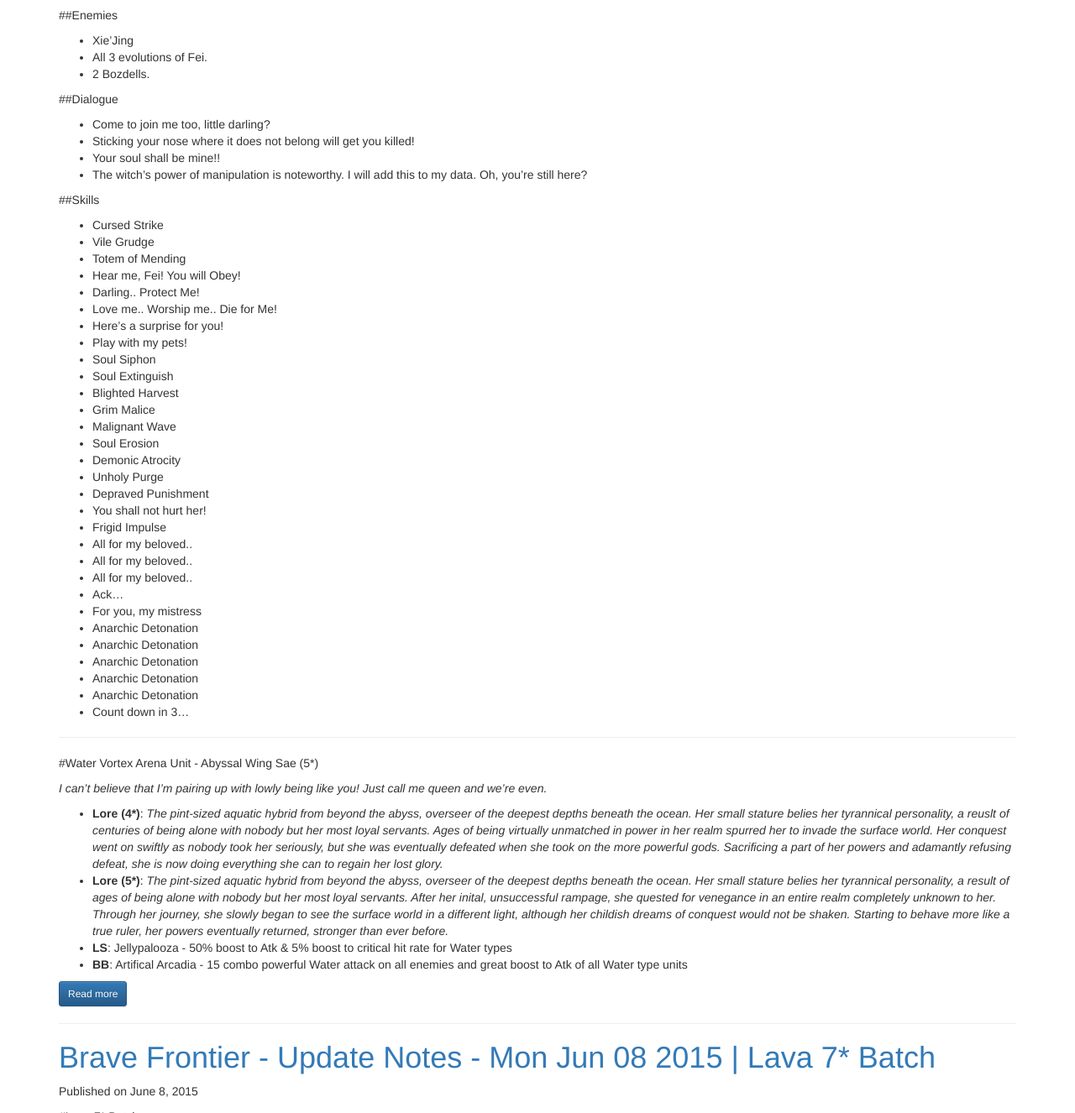
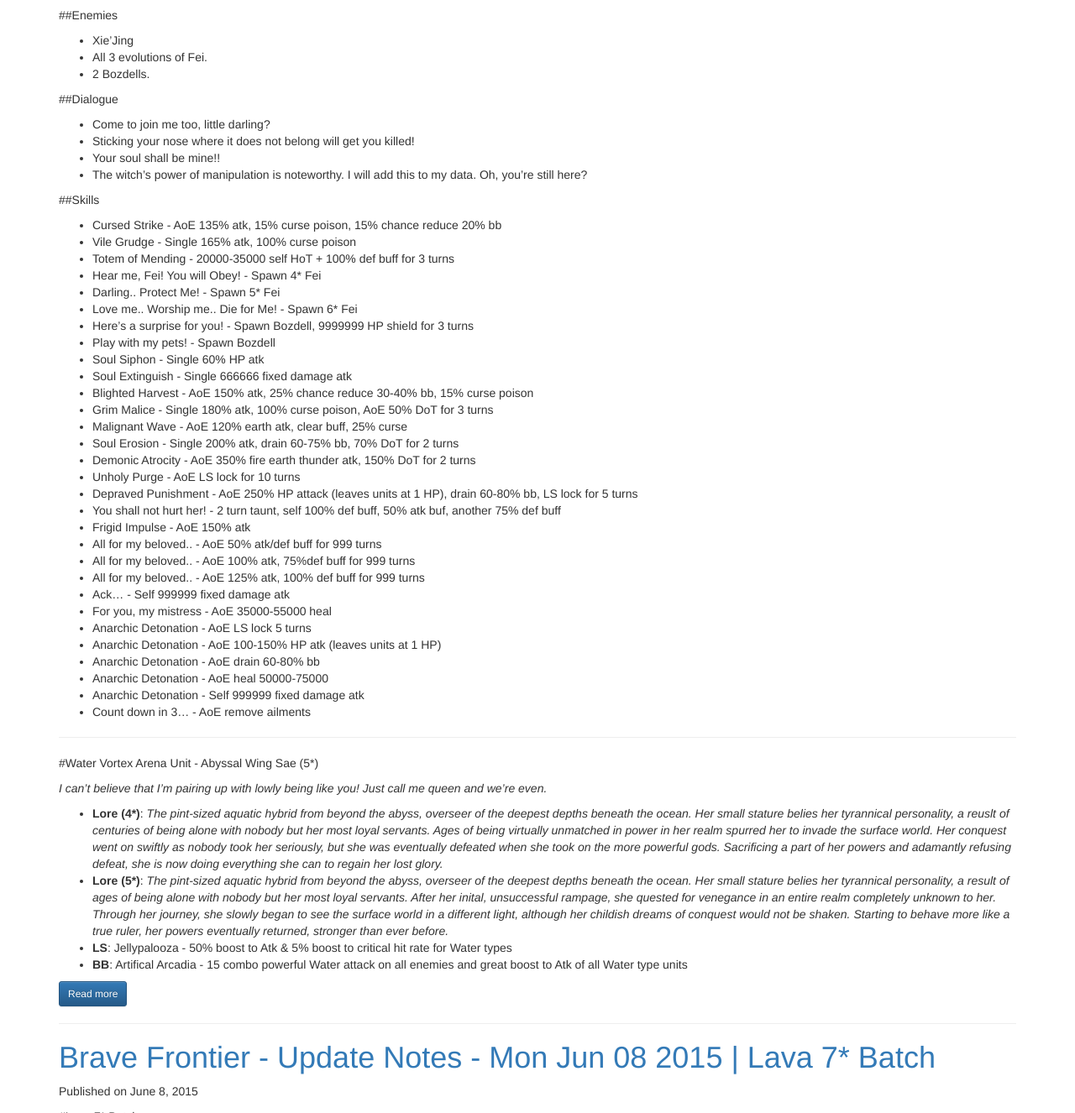
Before and after one commit to Deathmax/deathmax.github.io, a Jekyll site: the page built from index.html, in a window 1280 px wide and 1400 px high, scrolled down 1114 px, cut to the strip 0-1326 px from the top of the window. Shown: the whole strip at 84% size. Built offline with Jekyll 4.4.1, drawn with Linux system fonts in a browser that asks for light colours; nearby versions of some CDN libraries; library files that are not in the unit come from our copies; the list of posts is cut into pages by our own code.

Commit message:
add skills

```diff
--- a/_posts/2015-06-22-brave-frontier---update-notes---mon-jun-22-2015--xie-jing-trial--ruby-batch.md
+++ b/_posts/2015-06-22-brave-frontier---update-notes---mon-jun-22-2015--xie-jing-trial--ruby-batch.md
@@ -53,36 +53,36 @@
 
 ##Skills
 
-* Cursed Strike
-* Vile Grudge
-* Totem of Mending
-* Hear me, Fei! You will Obey!
-* Darling.. Protect Me!
-* Love me.. Worship me.. Die for Me!
-* Here's a surprise for you!
-* Play with my pets!
-* Soul Siphon
-* Soul Extinguish
-* Blighted Harvest
-* Grim Malice
-* Malignant Wave
-* Soul Erosion
-* Demonic Atrocity
-* Unholy Purge
-* Depraved Punishment
-* You shall not hurt her!
-* Frigid Impulse
-* All for my beloved..
-* All for my beloved..
-* All for my beloved..
-* Ack…
-* For you, my mistress
-* Anarchic Detonation
-* Anarchic Detonation
-* Anarchic Detonation
-* Anarchic Detonation
-* Anarchic Detonation
-* Count down in 3…
+* Cursed Strike - AoE 135% atk, 15% curse poison, 15% chance reduce 20% bb
+* Vile Grudge - Single 165% atk, 100% curse poison
+* Totem of Mending - 20000-35000 self HoT + 100% def buff for 3 turns
+* Hear me, Fei! You will Obey! - Spawn 4* Fei
+* Darling.. Protect Me! - Spawn 5* Fei
+* Love me.. Worship me.. Die for Me! - Spawn 6* Fei
+* Here's a surprise for you! - Spawn Bozdell, 9999999 HP shield for 3 turns
+* Play with my pets! - Spawn Bozdell
+* Soul Siphon - Single 60% HP atk
+* Soul Extinguish - Single 666666 fixed damage atk
+* Blighted Harvest - AoE 150% atk, 25% chance reduce 30-40% bb, 15% curse poison
+* Grim Malice - Single 180% atk, 100% curse poison, AoE 50% DoT for 3 turns
+* Malignant Wave - AoE 120% earth atk, clear buff, 25% curse
+* Soul Erosion - Single 200% atk, drain 60-75% bb, 70% DoT for 2 turns
+* Demonic Atrocity - AoE 350% fire earth thunder atk, 150% DoT for 2 turns
+* Unholy Purge - AoE LS lock for 10 turns
+* Depraved Punishment - AoE 250% HP attack (leaves units at 1 HP), drain 60-80% bb, LS lock for 5 turns
+* You shall not hurt her! - 2 turn taunt, self 100% def buff, 50% atk buf, another 75% def buff
+* Frigid Impulse - AoE 150% atk
+* All for my beloved.. - AoE 50% atk/def buff for 999 turns
+* All for my beloved.. - AoE 100% atk, 75%def buff for 999 turns
+* All for my beloved.. - AoE 125% atk, 100% def buff for 999 turns
+* Ack… - Self 999999 fixed damage atk
+* For you, my mistress - AoE 35000-55000 heal
+* Anarchic Detonation - AoE LS lock 5 turns
+* Anarchic Detonation - AoE 100-150% HP atk (leaves units at 1 HP)
+* Anarchic Detonation - AoE drain 60-80% bb
+* Anarchic Detonation - AoE heal 50000-75000
+* Anarchic Detonation - Self 999999 fixed damage atk
+* Count down in 3… - AoE remove ailments
 
 ---
 
```
